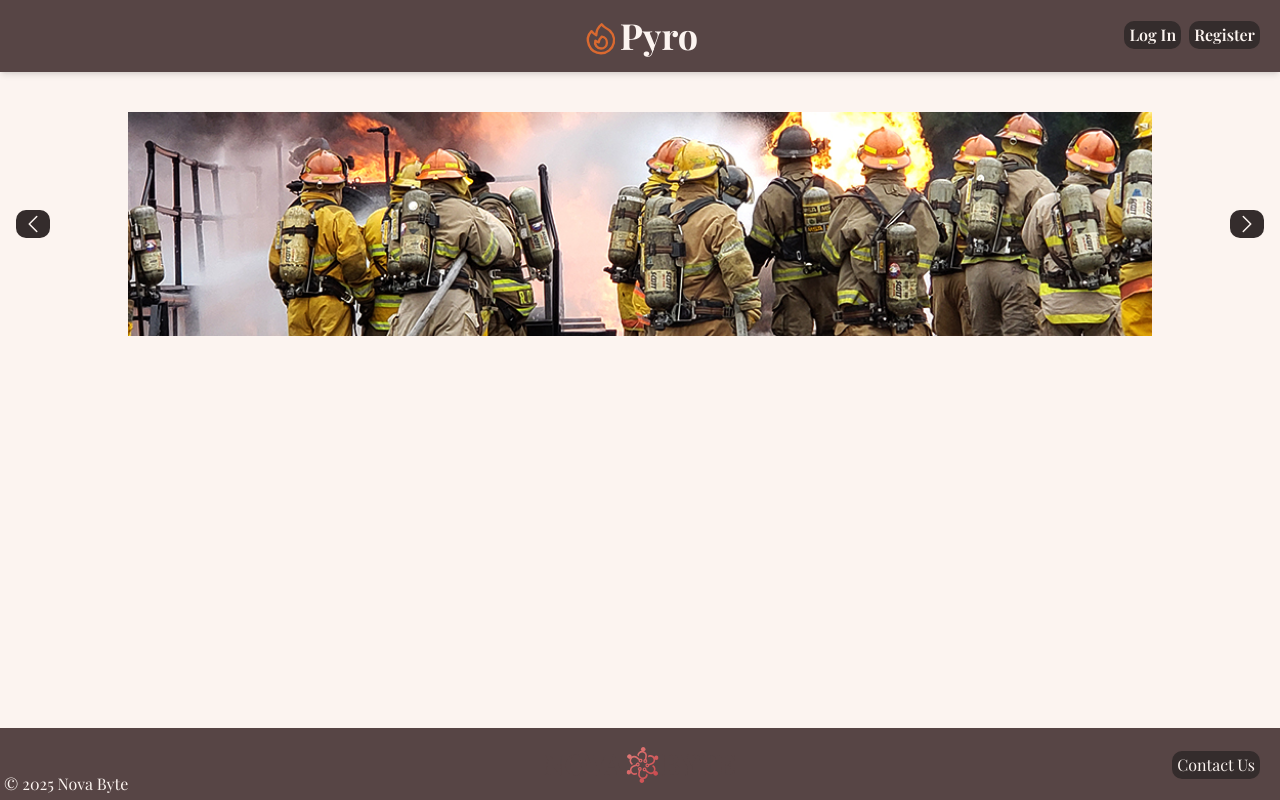
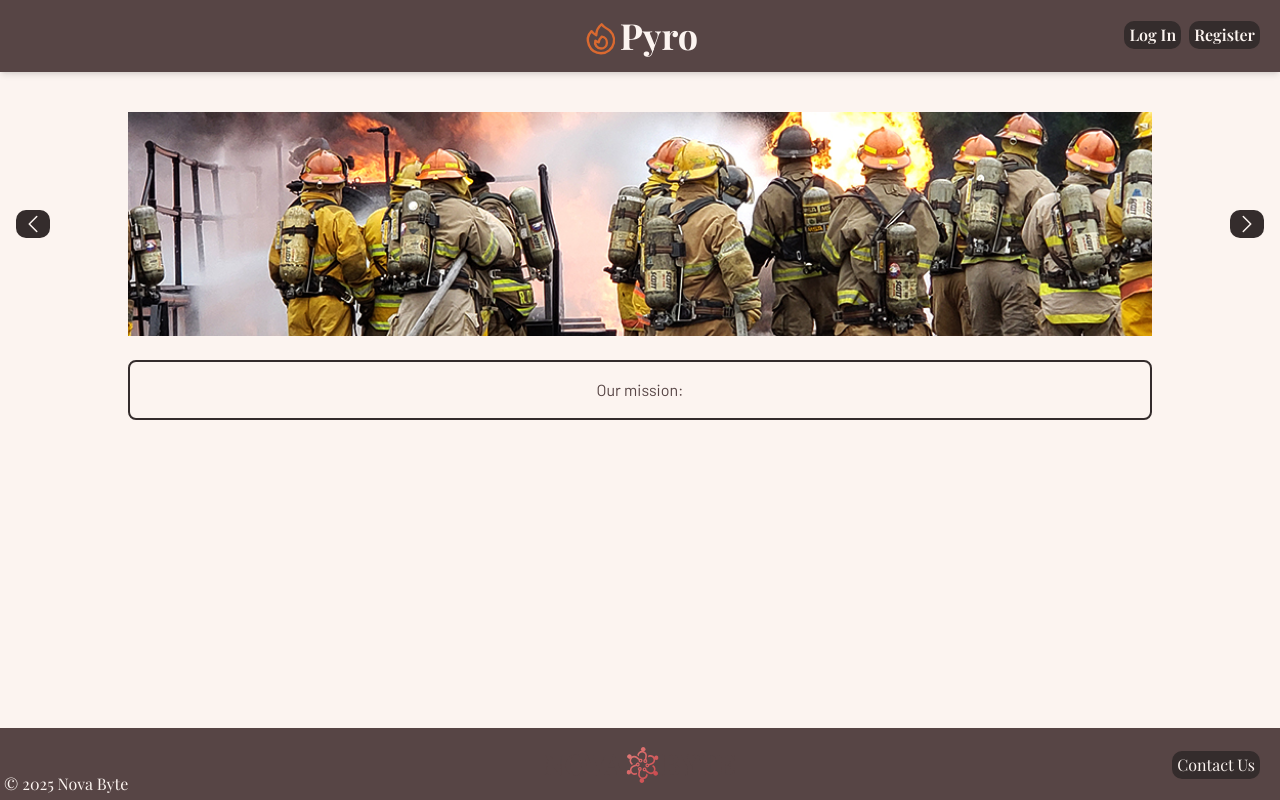
Before and after one commit to NovaByte-CS4800-Group-2/pyro, a Next.js app in the folder client/: page / in a window 1280 px wide. Built offline with nearby package versions, Linux system fonts and the light colour scheme; a web font is replaced by a local one.

Commit message:
landing page edit

```diff
--- a/client/app/page.tsx
+++ b/client/app/page.tsx
@@ -8,6 +8,19 @@ export default function Landing() {
       <div>
         <EmblaCarousel/>
       </div>
+
+      <div style={{
+        width: "100%",
+        maxWidth: "1024px",
+        margin: "0 auto",
+        border: "2px solid var(--dark-brown)",
+        padding: "16px",
+        textAlign: "center",
+        borderRadius: "8px",
+        marginTop: "24px"
+      }}>
+        Our mission:
+      </div>
     </>
   );
 }
```
